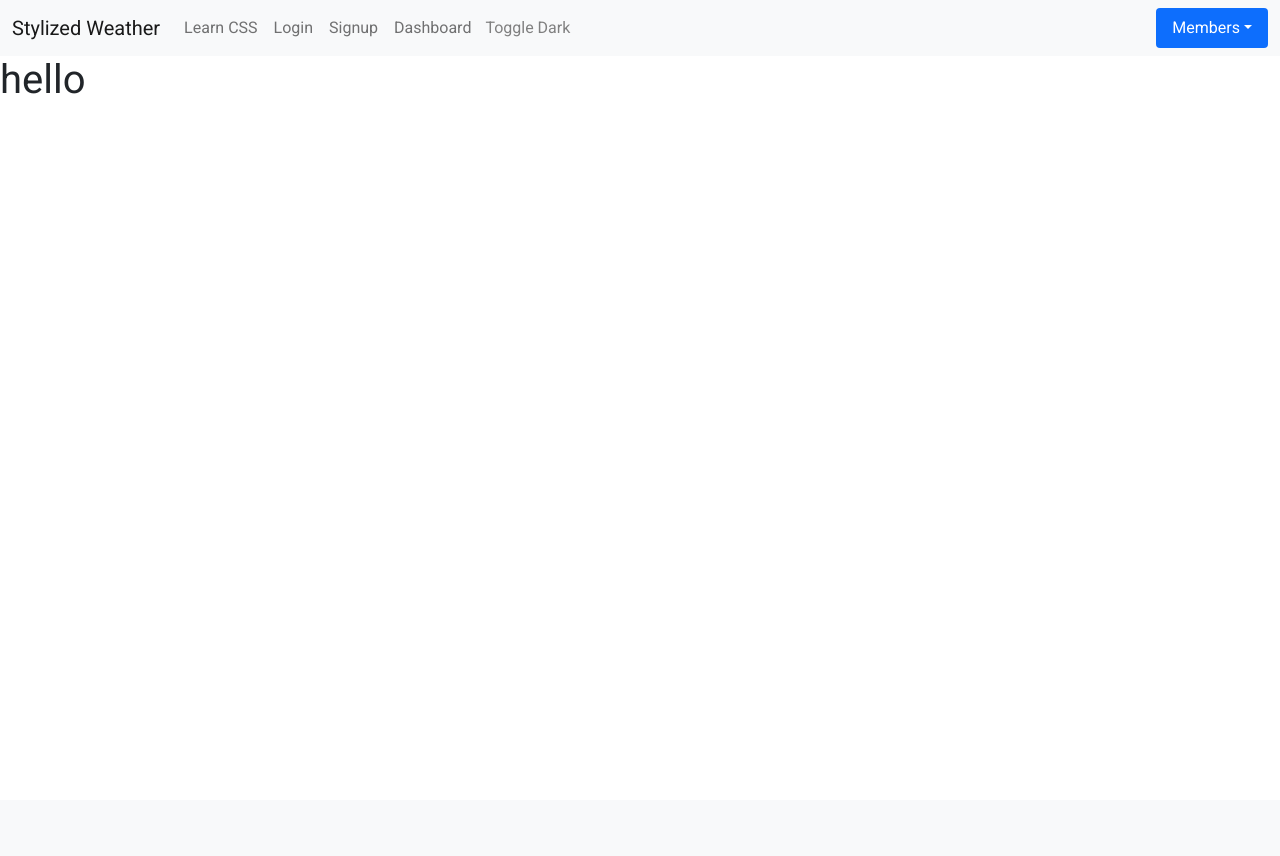
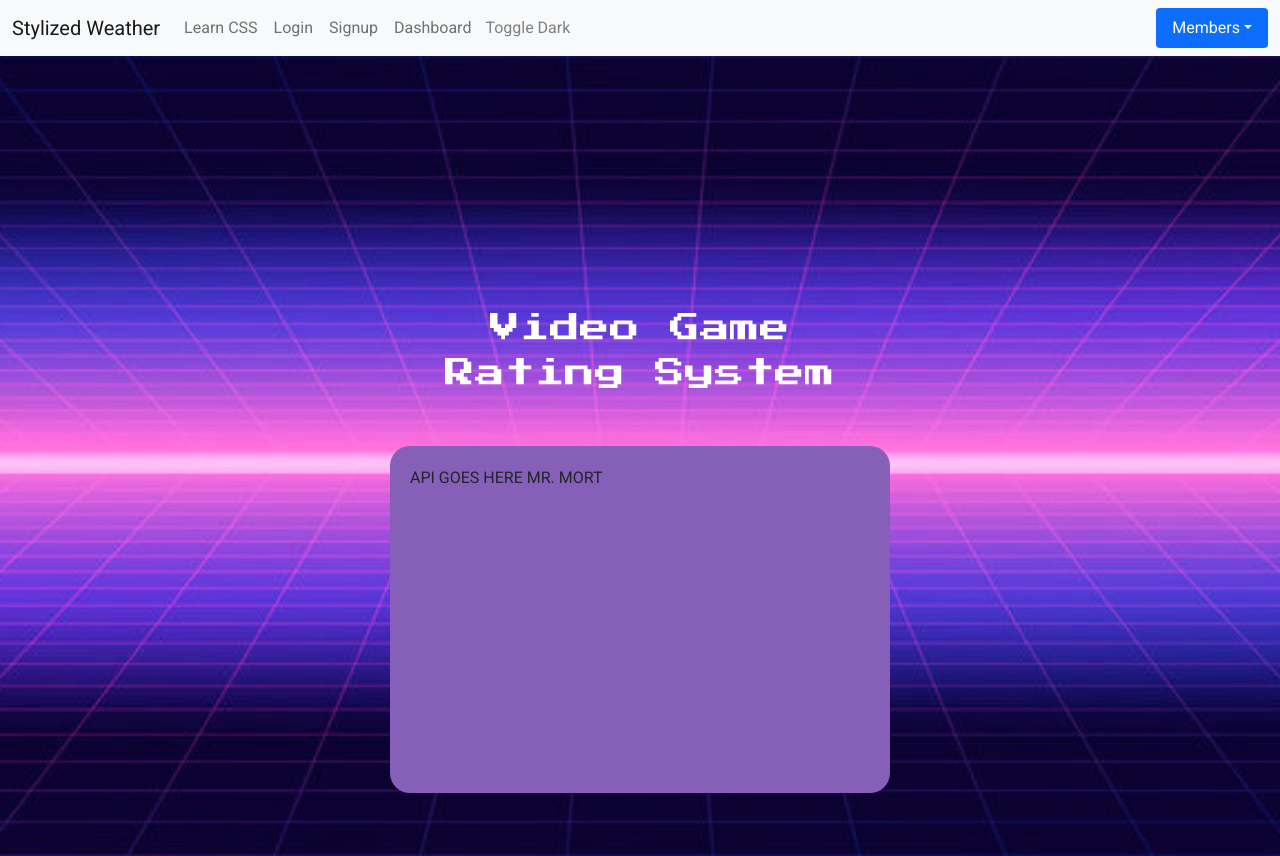
Before and after one commit to paul-bokelman/styledweather-python, a Flask app: page /easteregg in a window 1280 px wide. Before the commit the page ends 94 px from the top, so only its background shows below. Run offline with Flask 2, Linux system fonts and the light colour scheme; some libraries are stand-ins or nearby versions.

Commit message:
easter egg style

```diff
--- a/static/css/index.css
+++ b/static/css/index.css
@@ -1,5 +1,5 @@
 @import url('https://fonts.googleapis.com/css2?family=Roboto&display=swap');
-
+@import url('https://fonts.googleapis.com/css2?family=Press+Start+2P&display=swap');
 *{
     font-family: 'Roboto', sans-serif;
 }
@@ -189,3 +189,35 @@
   background-color:transparent;
   color: gray;
 }
+
+.background{
+  background-image: url("../media/pic.jpg");
+  height: 100vh;
+  background-repeat: no-repeat;
+  background-position: center;
+  background-size: cover;
+
+}
+
+
+.bigbox{
+  position: relative;
+  margin: auto;
+  width: 500px;
+  background-color: rgb(134, 96, 184);
+  padding: 20px;
+  top: 300px;
+  border-radius: 20px;
+  height: 347px;
+}
+
+.eastertitle{
+  position: relative;
+  margin: auto;
+  width: 500px;
+  color: white;
+  font-family: 'Press Start 2P', cursive;
+  text-align: center;
+  font-size: 30px;
+  top: 250px;
+}
--- a/templates/easteregg.html
+++ b/templates/easteregg.html
@@ -1,3 +1,10 @@
 {% extends 'base.html' %} {% block content %}
-<h1>hello</h1>
+<div class="background">
+    <div class="eastertitle">
+        Video Game Rating System
+    </div>
+    <div class="bigbox">
+        API GOES HERE MR. MORT
+    </div>
+</div>
 {% endblock content %}
```
Also changed, not shown: static/media/pic.jpg (added).
